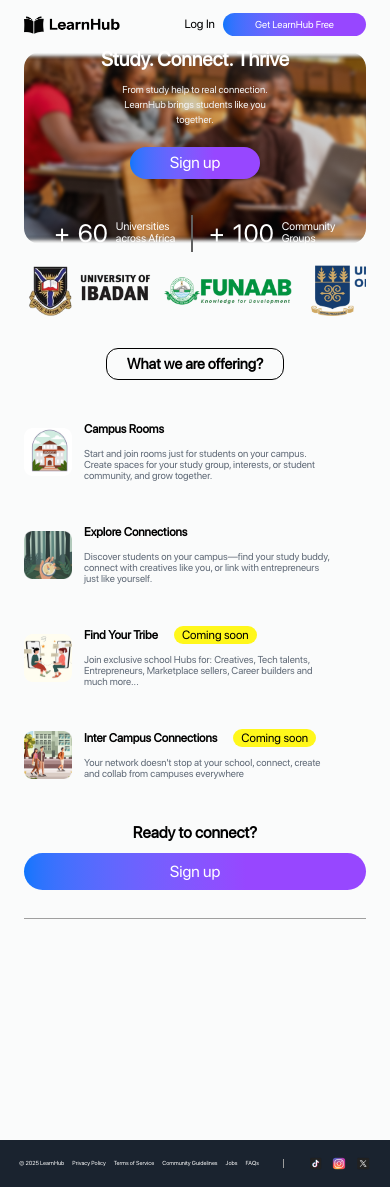
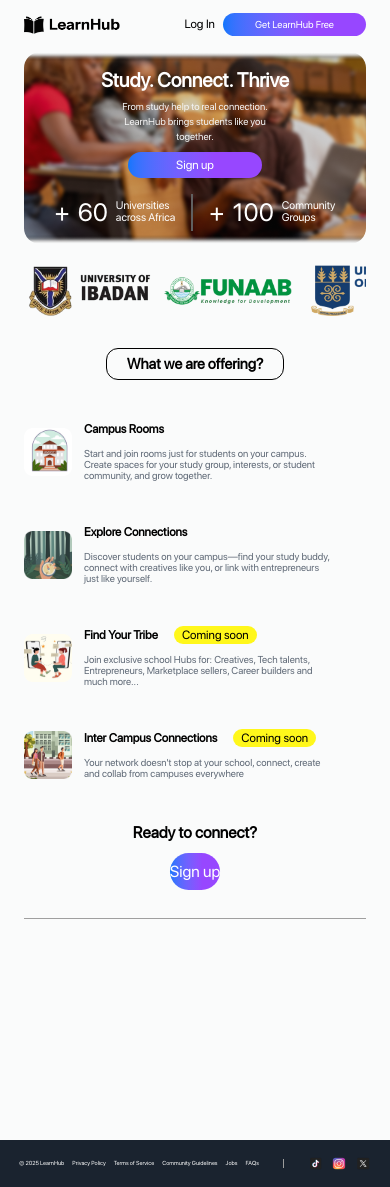
Before and after one commit to EthicalMayor/learnhub-client, a Next.js app: page / in a window 390 px wide. Built offline with nearby package versions, Linux system fonts and the light colour scheme.

Commit message:
merging landing page with the auth pages

```diff
--- a/src/app/components/landing/what_we_offer.tsx
+++ b/src/app/components/landing/what_we_offer.tsx
@@ -3,6 +3,7 @@ import explore_connection from "@/app/assets/images/explore_connection.png"
 import find_your_tribe from "@/app/assets/images/find_your_tribe.png"
 import inter_campus_connection from "@/app/assets/images/inter_campus_connection.png"
 import Image from "next/image"
+import Link from "next/link"
 
 export default function WhatWeOffer(){
     return(
@@ -76,9 +77,11 @@ export default function WhatWeOffer(){
             <div className="flex justify-center">
                 <div className="flex flex-col gap-y-2 w-full justify-center items-center">
                     <p className="text-[16px] text-black font-semibold text-center">Ready to connect?</p>
-                    <button className="  sm:text-[14px] sm:px-[3.5rem] md:w-[15rem] w-full md:text-[16px] py-[0.4rem] md:py-[0.6rem] bg-gradient-to-r from-[#0E76FD] from-0% to-[#9747FF] to-65% text-white rounded-full font-medium hover:from-[#0C63DB] hover:to-[#7D3FE5] transition duration-300">
-                        Sign up
-                    </button>
+                    <Link href="/signup">
+                        <button className="  sm:text-[14px] sm:px-[3.5rem] md:w-[15rem] w-full md:text-[16px] py-[0.4rem] md:py-[0.6rem] bg-gradient-to-r from-[#0E76FD] from-0% to-[#9747FF] to-65% text-white rounded-full font-medium hover:from-[#0C63DB] hover:to-[#7D3FE5] transition duration-300">
+                            Sign up
+                        </button>
+                    </Link>
                 </div>
             </div>
         </div>
--- a/src/app/page.tsx
+++ b/src/app/page.tsx
@@ -8,6 +8,7 @@ import SchoolLogos from "./components/landing/school_logos";
 import WhatWeOffer from "./components/landing/what_we_offer";
 import Footer from "./components/landing/footer";
 import { useState, useEffect } from "react";
+import Link from "next/link";
 
 
 export default function Home() {
@@ -50,7 +51,8 @@ export default function Home() {
                 }}
                 >
                 <div className="px-3 md:px-5 lg:px-9 flex items-center h-full">
-                    <div className="flex flex-col md:justify-start gap-y-5 w-full">
+                    <div className="flex flex-col md:justify-start gap-y-4 sm:gap-y-3 md:gap-y-5 w-full">
+                        <div className="flex flex-col gap-y-2 sm:gap-y-3 md:gap-y-5 w-full">
                             {/* DISPLAY THIS ONLY IN DESKTOP VIEW */}
                             <div className="hidden md:flex flex-col gap-y-2 ">
                                 <div className="text-[#FFFFFF] text-[14px] md:text-[30px] lg:text-[40px] md:text-start text-center">
@@ -65,7 +67,7 @@ export default function Home() {
                             </div>
 
                             {/* DISPLAY THIS WHEN IN MOBILE VIEW */}
-                        <div className="text-center flex flex-col sm:gap-y-3 gap-y-2 md:hidden">
+                            <div className="text-center flex flex-col sm:gap-y-3 gap-y-1 md:hidden">
                                 <p className="text-white sm:text-[30px] text-[20px] font-bold">Study. Connect. Thrive</p>
                                 <div className="text-[#F3F3F3] text-center sm:text-[15px] text-[10px] ">
                                     <p>From study help to real connection.</p>
@@ -75,15 +77,18 @@ export default function Home() {
                             </div>
 
                             <div className="flex md:justify-start justify-center md:mt-5">
-                            <button className="  sm:text-[14px] sm:px-[3.5rem] px-[2.5rem] md:px-[4rem] md:text-[16px] py-1 md:py-2 bg-gradient-to-r from-[#0E76FD] from-0% to-[#9747FF] to-65% text-white rounded-full font-medium hover:from-[#0C63DB] hover:to-[#7D3FE5] transition duration-300">
+                                <Link href="/signup">
+                                    <button className="  sm:text-[14px] text-[12px] px-[3rem] md:px-[4rem] md:text-[16px] py-1 md:py-2 bg-gradient-to-r from-[#0E76FD] from-0% to-[#9747FF] to-65% text-white rounded-full font-medium hover:from-[#0C63DB] hover:to-[#7D3FE5] transition duration-300">
                                         Sign up
                                     </button>
+                                </Link>
+                            </div>
                         </div>
 
 
 
-                        <div className="flex md:justify-start justify-center">
-                            <div className="flex mt-4 md:mt-8">
+                        <div className="flex md:justify-start justify-center ">
+                            <div className="flex sm:mt-4 md:mt-8">
                                 {/* left */}
                                 <div className="flex text-white items-center gap-x-2 md:pr-8 md:mr-8 pr-4 mr-4 border-r-2 border-solid border-[#606060]">
                                     <p className="lg:text-[49px] md:text-[39px] sm:text-[30px] text-[25px]">+</p>
```
Lines whose indentation alone changed are shown as unchanged.
